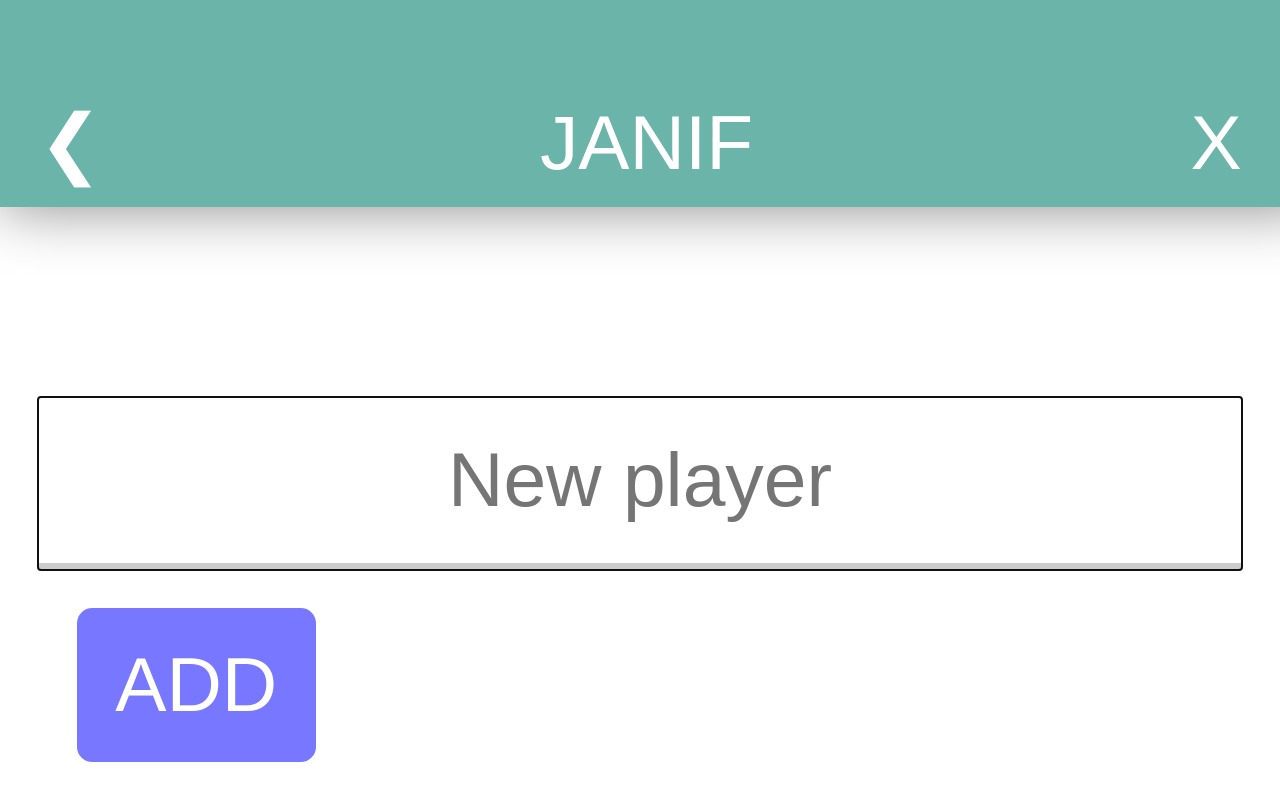
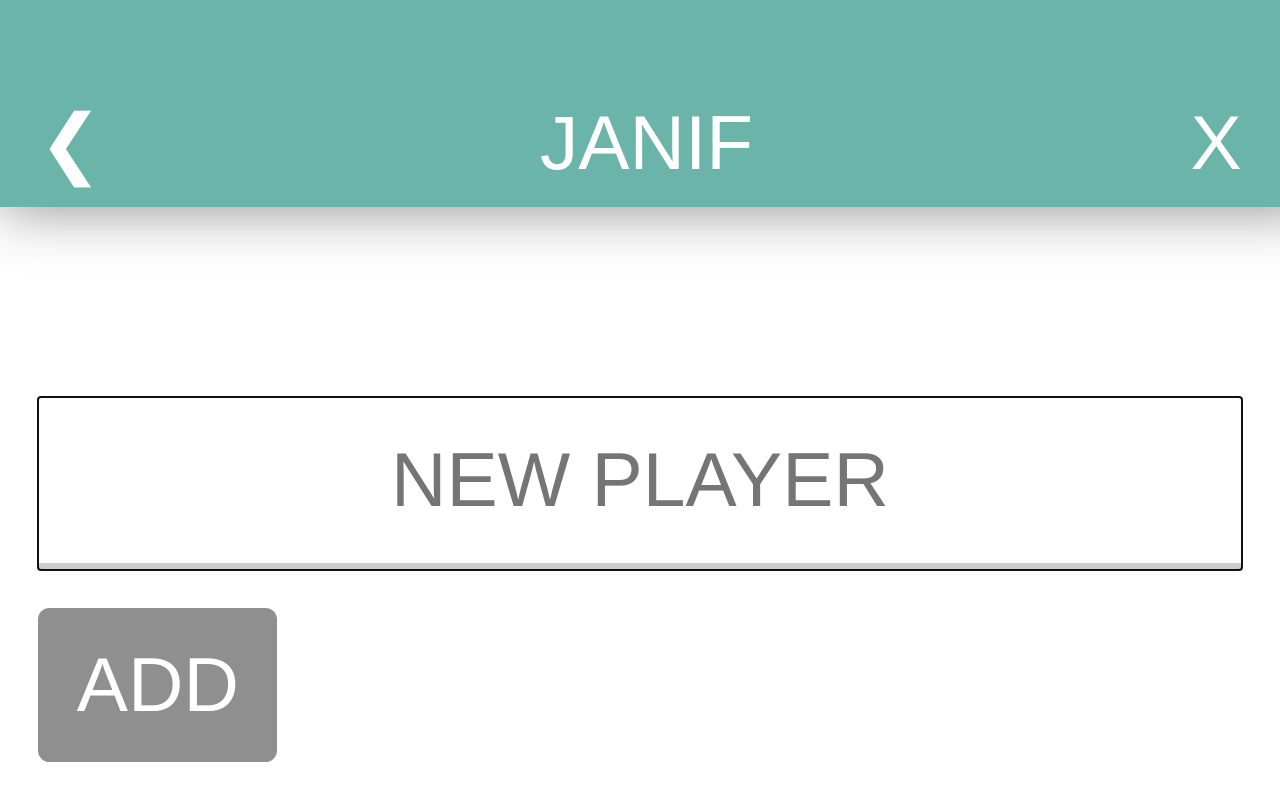
Before and after one commit to nlhiorth/janif, a React (Create React App) app in the folder janif-react/: page / in a window 1280 px wide. Built offline with nearby package versions, Linux system fonts and the light colour scheme.

Commit message:
Some button styling

```diff
--- a/janif-react/src/components/Buttons/Buttons.css
+++ b/janif-react/src/components/Buttons/Buttons.css
@@ -14,3 +14,12 @@
 .Green {
   /*background-color: #5fba7d;*/
 }
+
+.Stripped {
+  -webkit-appearance: none;
+  outline: 0;
+  outline-style: none;
+  outline-width: 0;
+  border-style: none;
+  text-decoration: none;
+}
--- a/janif-react/src/components/Views/Scoring.css
+++ b/janif-react/src/components/Views/Scoring.css
@@ -5,7 +5,7 @@
   justify-content: center;
   align-items: flex-start;
   align-content: flex-start;
-  background-color: #7CB5AD;
+  /*background-color: #7CB5AD;*/
 }
 .wipe-enter {
   opacity: 0.01;
--- a/janif-react/src/components/Views/Setup.css
+++ b/janif-react/src/components/Views/Setup.css
@@ -34,3 +34,7 @@
 .buttonchoices > div {
   width: 45%;
 }
+
+input {
+  text-transform: uppercase;
+}
--- a/janif-react/src/components/Views/Setup.jsx
+++ b/janif-react/src/components/Views/Setup.jsx
@@ -44,7 +44,7 @@ class Setup extends Component {
             <input value={this.props.input} ref={(input) => { this.textInput = input; }} className="namefield" onChange={this.onChange} placeholder="New player" autoFocus/>
           </div>
           <div className="buttonchoices">
-            <div><button className="blue newbutton">{'ADD'}</button></div>
+            <div><button className="Standard Stripped">{'ADD'}</button></div>
             <div><Ready onClick={() => this.props.gotoView("main")} hidden={(this.props.players.length > 1)}/></div>
           </div>
         </form>
--- a/janif-react/src/components/Views/Summary.css
+++ b/janif-react/src/components/Views/Summary.css
@@ -6,7 +6,7 @@
   align-items: flex-start;
   align-content: flex-start;
   flex-wrap: wrap;
-  background-color: #7CB5AD;
+  /*background-color: #7CB5AD;*/
 }
 
 .SummaryList {
```
